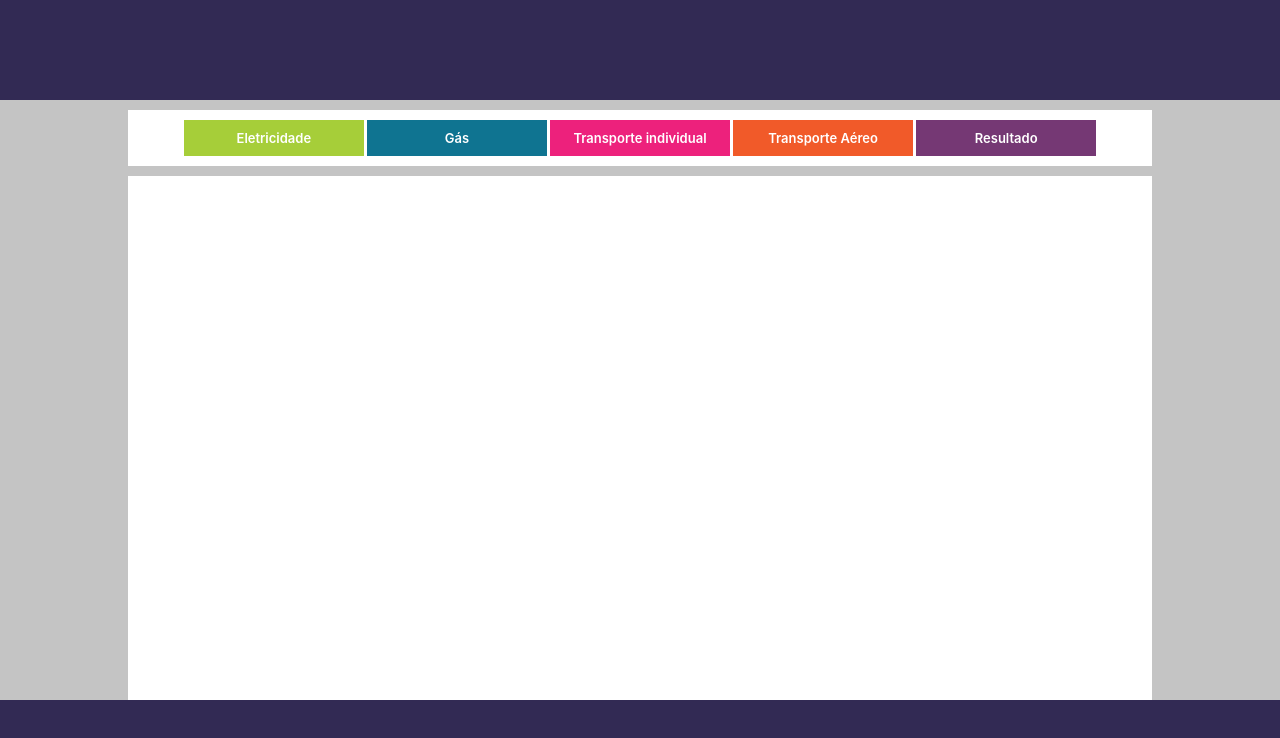
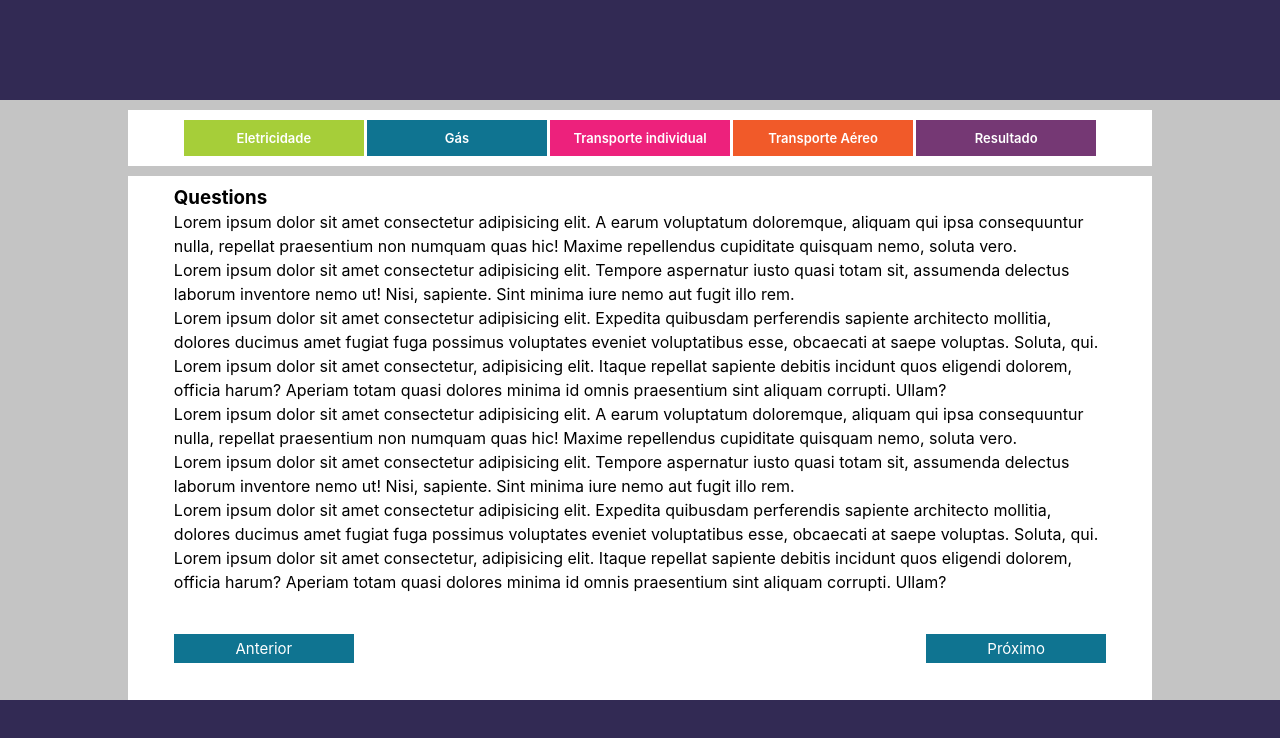
Before and after one commit to SenacProgWeb7Lagoas/projetointegrador, a plain HTML site: page trans_colet.html in a window 1280 px wide. Drawn offline with Linux system fonts and the light colour scheme.

Commit message:
add Loren and Btn

```diff
--- a/assests/css/trans_cole.css
+++ b/assests/css/trans_cole.css
@@ -3,6 +3,9 @@
     padding: 0;
     box-sizing: border-box;
     font-family: -apple-system, BlinkMacSystemFont, 'Segoe UI', Roboto, Oxygen, Ubuntu, Cantarell, 'Open Sans', 'Helvetica Neue', sans-serif;
+}
+.bb {
+    border: black 1px solid;
 }
 .dflex {
     display: inline-flex;
@@ -76,12 +79,31 @@ main {
 .blocoPerguntas {
     height: calc(100vh - 240px) ;
     background-color: white;
+
 }
 .resultado {
     background-color: #753874;
 }
+
 .perguntas {
-    margin-top: 10px;
+    margin: 10px auto;
+    width: 93%;
+    padding: 10px;
+    line-height: 1.5rem;
+}
+.perguntas div {
+    margin-top: 20px;
+    display: flex;
+    justify-content: space-between;
+}
+.perguntas div > div button{
+    width: 180px;
+    background-color: #0f7491;
+    padding: 5px 20px;
+    font-size: 15px;
+    border: none;
+    color: white;
+    cursor: pointer;
 }
 
 footer {
@@ -95,6 +117,19 @@ footer {
     .dflex {
         margin: 20px;
     }
+    .blocoPerguntas {
+        height: calc(100vh - 240px) ;
+        background-color: white;
+    }
+    main {
+        height: auto;
+        position: relative;
+    }
+    footer {
+        position: absolute;
+        bottom: 0;
+        width:100%;
+    }
 }
 @media (max-width: 360px) {
     .abasSelecione {
--- a/trans_colet.html
+++ b/trans_colet.html
@@ -44,7 +44,23 @@
             </section>
             <section class="blocoPerguntas">
                 <div class="perguntas">
-
+                    <h3>Questions</h3>
+                    <p>Lorem ipsum dolor sit amet consectetur adipisicing elit. A earum voluptatum doloremque, aliquam qui ipsa consequuntur nulla, repellat praesentium non numquam quas hic! Maxime repellendus cupiditate quisquam nemo, soluta vero.</p>
+                    <p>Lorem ipsum dolor sit amet consectetur adipisicing elit. Tempore aspernatur iusto quasi totam sit, assumenda delectus laborum inventore nemo ut! Nisi, sapiente. Sint minima iure nemo aut fugit illo rem.</p>
+                    <p>Lorem ipsum dolor sit amet consectetur adipisicing elit. Expedita quibusdam perferendis sapiente architecto mollitia, dolores ducimus amet fugiat fuga possimus voluptates eveniet voluptatibus esse, obcaecati at saepe voluptas. Soluta, qui.</p>
+                    <p>Lorem ipsum dolor sit amet consectetur, adipisicing elit. Itaque repellat sapiente debitis incidunt quos eligendi dolorem, officia harum? Aperiam totam quasi dolores minima id omnis praesentium sint aliquam corrupti. Ullam?</p>
+                    <p>Lorem ipsum dolor sit amet consectetur adipisicing elit. A earum voluptatum doloremque, aliquam qui ipsa consequuntur nulla, repellat praesentium non numquam quas hic! Maxime repellendus cupiditate quisquam nemo, soluta vero.</p>
+                    <p>Lorem ipsum dolor sit amet consectetur adipisicing elit. Tempore aspernatur iusto quasi totam sit, assumenda delectus laborum inventore nemo ut! Nisi, sapiente. Sint minima iure nemo aut fugit illo rem.</p>
+                    <p>Lorem ipsum dolor sit amet consectetur adipisicing elit. Expedita quibusdam perferendis sapiente architecto mollitia, dolores ducimus amet fugiat fuga possimus voluptates eveniet voluptatibus esse, obcaecati at saepe voluptas. Soluta, qui.</p>
+                    <p>Lorem ipsum dolor sit amet consectetur, adipisicing elit. Itaque repellat sapiente debitis incidunt quos eligendi dolorem, officia harum? Aperiam totam quasi dolores minima id omnis praesentium sint aliquam corrupti. Ullam?</p>
+                    <div >
+                        <div>
+                            <button class="brilho">Anterior</button>
+                        </div>
+                        <div>
+                            <button class="brilho">Próximo</button>
+                        </div>
+                    </div>
                 </div>
             </section>
         </div>
```
